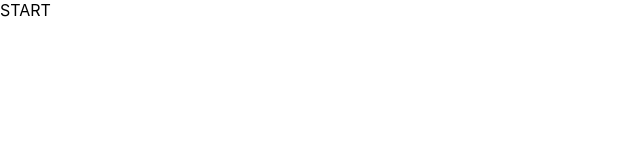
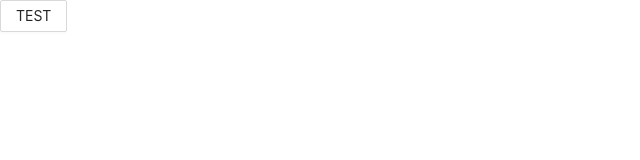
Before and after one commit to kacperjanusz/present-reality, a React (Create React App) app: page / in a window 1280 px wide. Shown: the top 160 px of the page, without its empty margins (0-640 px from the left). Built offline with nearby package versions, Linux system fonts and the light colour scheme.

Commit message:
add ant design

```diff
--- a/src/Pages/StartPage.js
+++ b/src/Pages/StartPage.js
@@ -1,5 +1,11 @@
 import React from 'react';
+import { Button } from 'antd';
+import 'antd/dist/antd.css';
 
 export const StartPage = () => {
-  return <div>START</div>;
+  return (
+    <div>
+      <Button>TEST</Button>
+    </div>
+  );
 };
```
Also changed, not shown: src/Components/Button.js (+10 -0 lines), src/Theme.js (added).
